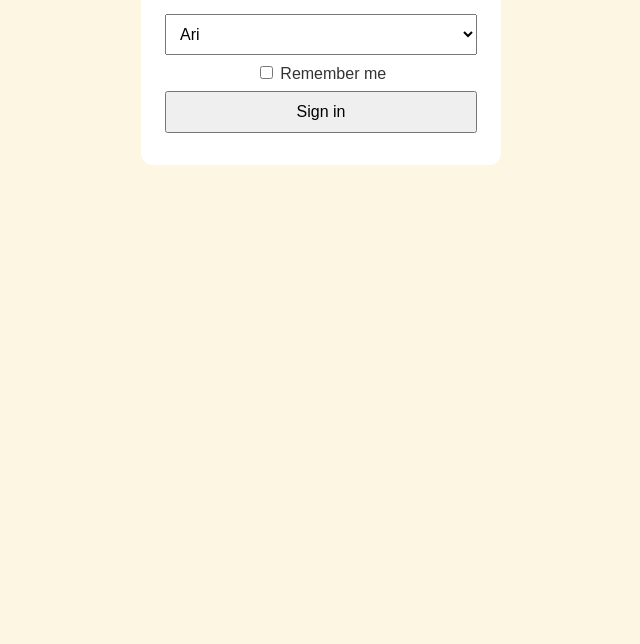
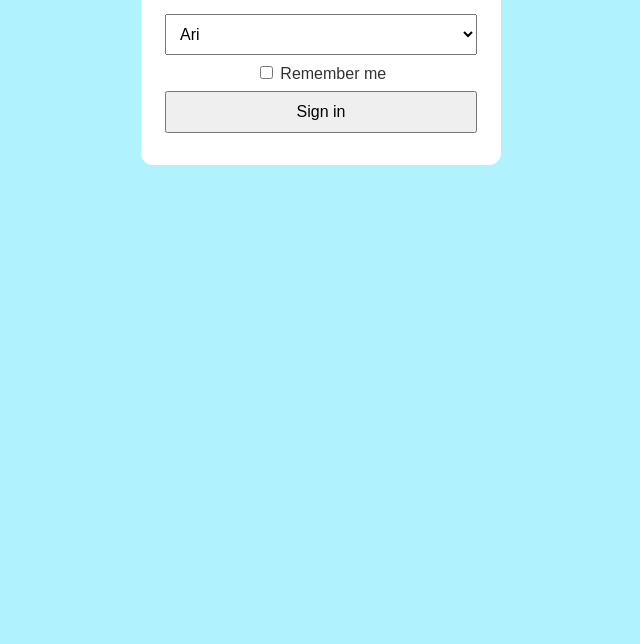
Before and after one commit to amav-2013/study-planner, a plain HTML site: page index.html in a window 1280 px wide. Shown: the part 156-800 px from the top of the page, without its empty margins (319-959 px from the left). Drawn offline with Linux system fonts and the light colour scheme.

Commit message:
Update index.html

```diff
--- a/index.html
+++ b/index.html
@@ -7,7 +7,7 @@
 <style>
   [hidden] { display: none !important; }
   * { box-sizing: border-box; }
-  body { margin: 0; font-family: sans-serif; background: #fdf6e3; color: #333; }
+  body { margin: 0; font-family: sans-serif; background: #b1f2ff; color: #333; }
 
   /* Sign in */
   #login { max-width: 360px; margin: 80px auto; background: white; padding: 24px; border-radius: 12px; text-align: center; }
```
